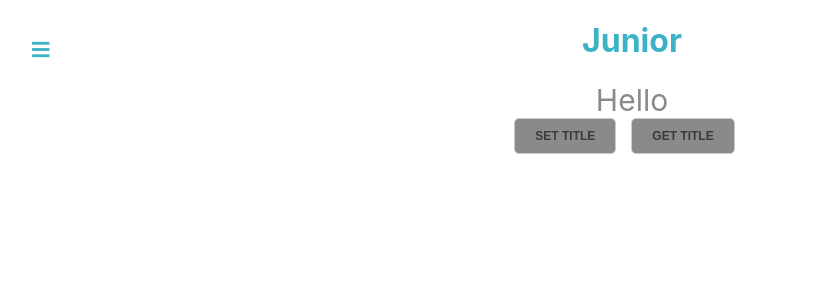
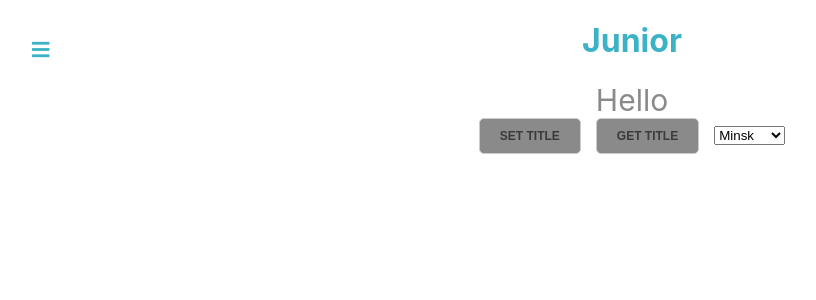
Before and after one commit to DmitryDemid-lab/IgnatTask01, a React (Create React App) app: page /#/Junior in a window 1280 px wide. Shown: the top 300 px of the page, without its empty margins (8-824 px from the left). Built offline with nearby package versions, Linux system fonts and the light colour scheme.

Commit message:
Using new common component Select

```diff
--- a/src/AppPages/Junior/Junior.tsx
+++ b/src/AppPages/Junior/Junior.tsx
@@ -2,6 +2,7 @@ import React from 'react';
 import s from './Junior.module.css'
 import EditableSpan from "../../Common/EditableSpan/EditableSpan";
 import ButtonNya from "../../Components/Input(task4)/ButtonNya/ButtonNya";
+import Select from "../../Common/Select/Select";
 
 type StateType = {
     x: string
@@ -36,12 +37,15 @@ function Junior() {
         alert("Wow")
     }
 
+    const optionsArray = ["Minsk", "Moscow", "Kiev"]
+
     return (
         <div className={s.Junior}>
             <h1>Junior</h1>
             <EditableSpan title={"Hello"} onChange={onChangeEditableSpanHandler}/>
             <ButtonNya onClick={onSetTitleHandler}>Set title</ButtonNya>
             <ButtonNya onClick={onGetTitleHandler}>Get title</ButtonNya>
+            <Select optionsArray={optionsArray}/>
         </div>
     )
 };
```
